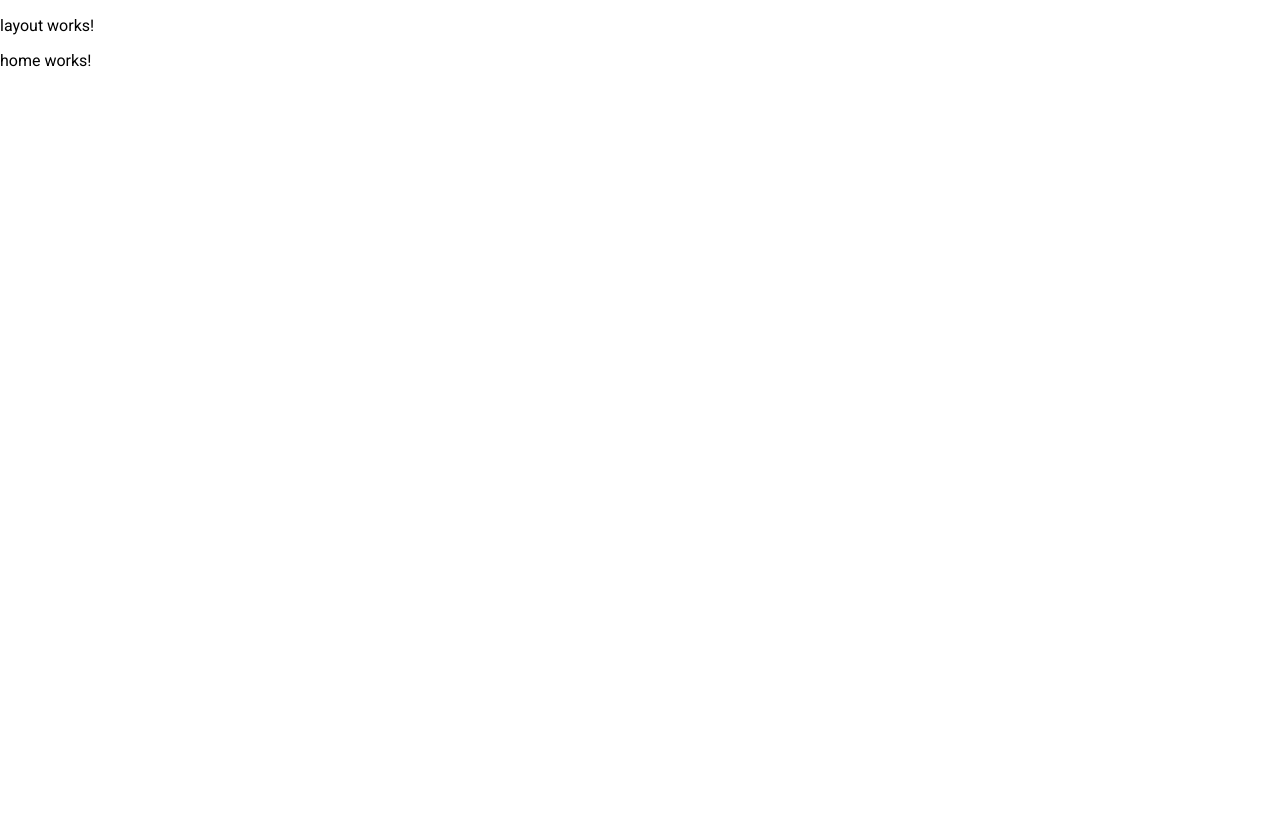
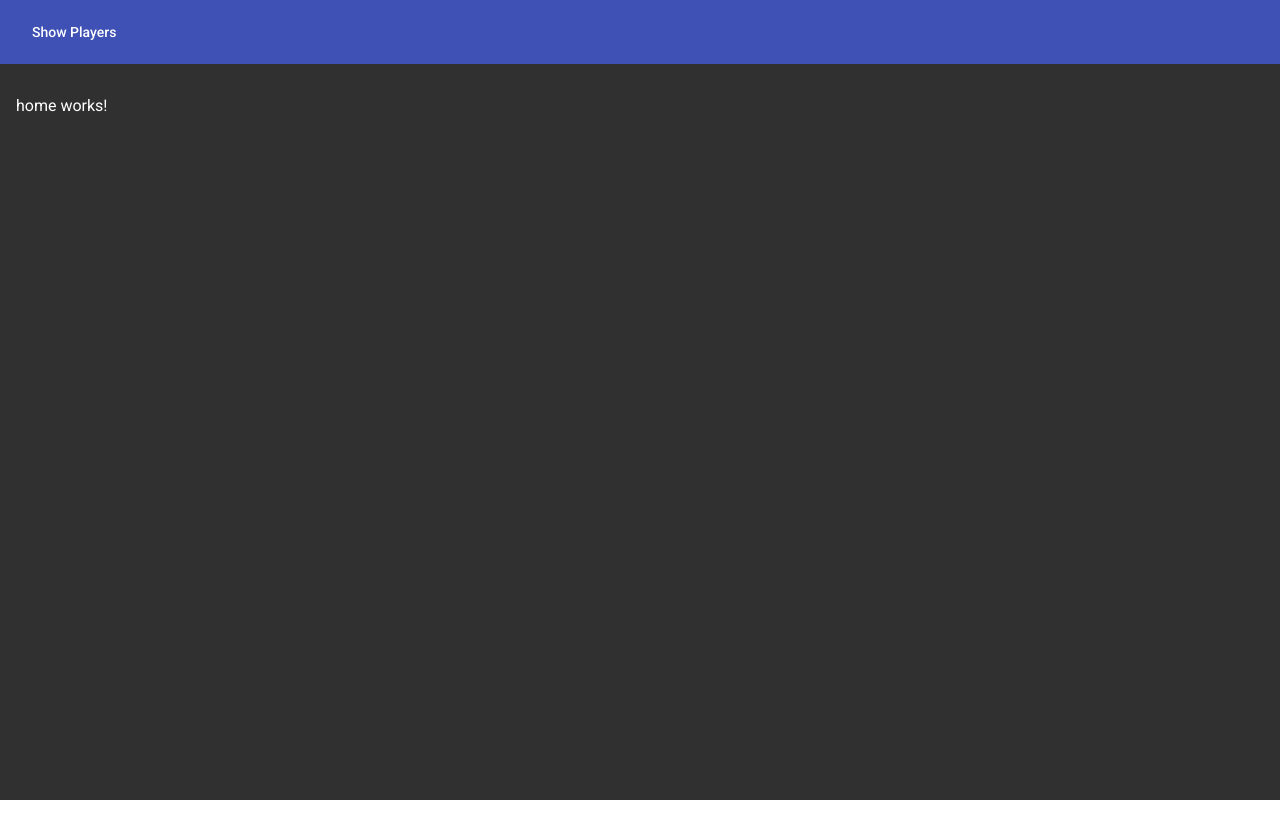
Before and after one commit to mybenjamin/dota-shade, an Angular app: page /home in a window 1280 px wide. Built offline with nearby package versions, Linux system fonts and the light colour scheme.

Commit message:
--adds: styling to layout

```diff
--- a/src/app/app.routing.ts
+++ b/src/app/app.routing.ts
@@ -2,12 +2,11 @@ import { NgModule } from '@angular/core';
 import { Routes, RouterModule } from '@angular/router';
 
 // Components
-import { AppComponent } from './app.component';
 import { NotFoundComponent } from './pages/not-found/not-found.component';
 
 
 const routes: Routes = [
-  { path: '', component: AppComponent },
+  { path: '', redirectTo: '/home', pathMatch: 'full'},
   { path: '**', component: NotFoundComponent }
 ];
 
--- a/src/app/layout/layout.component.html
+++ b/src/app/layout/layout.component.html
@@ -1,2 +1,20 @@
-<p>layout works!</p>
-<router-outlet></router-outlet>
+<mat-drawer-container class="container" autosize>
+
+  <!-- main toolbar -->
+  <mat-toolbar color="primary">
+    <button mat-button (click)="drawer.toggle()">
+      Show Players
+    </button>
+  </mat-toolbar>
+
+  <!-- side nav -->
+  <mat-drawer #drawer class="sidenav" mode="over" position="end">
+    <p>Auto-resizing sidenav</p>
+  </mat-drawer>
+
+  <!-- render pages here -->
+  <div class="content">
+    <router-outlet></router-outlet>
+  </div>
+
+</mat-drawer-container>
--- a/src/app/layout/layout.component.scss
+++ b/src/app/layout/layout.component.scss
@@ -0,0 +1,21 @@
+.container {
+  height: 100%;
+}
+
+.sidenav-content {
+  display: flex;
+  height: 100%;
+  align-items: center;
+  justify-content: center;
+}
+
+.sidenav {
+  padding: 20px;
+}
+
+.content {
+  // margin: 0 15%;
+  // border-right: 1px groove white;
+  // border-left: 1px groove white;
+  padding: 1em;
+}
--- a/src/app/layout/layout.component.ts
+++ b/src/app/layout/layout.component.ts
@@ -1,15 +1,10 @@
-import { Component, OnInit } from '@angular/core';
+import { Component } from '@angular/core';
 
 @Component({
   selector: 'app-layout',
   templateUrl: './layout.component.html',
   styleUrls: ['./layout.component.scss']
 })
-export class LayoutComponent implements OnInit {
-
+export class LayoutComponent {
   constructor() { }
-
-  ngOnInit() {
-  }
-
 }
--- a/src/styles.scss
+++ b/src/styles.scss
@@ -19,7 +19,7 @@ $dota-shade-accent: mat-palette($mat-pink, A200, A100, A400);
 $dota-shade-warn: mat-palette($mat-red);
 
 // Create the theme object (a Sass map containing all of the palettes).
-$dota-shade-theme: mat-light-theme($dota-shade-primary, $dota-shade-accent, $dota-shade-warn);
+$dota-shade-theme: mat-dark-theme($dota-shade-primary, $dota-shade-accent, $dota-shade-warn);
 
 // Include theme styles for core and each component used in your app.
 // Alternatively, you can import and @include the theme mixins for each component
```
